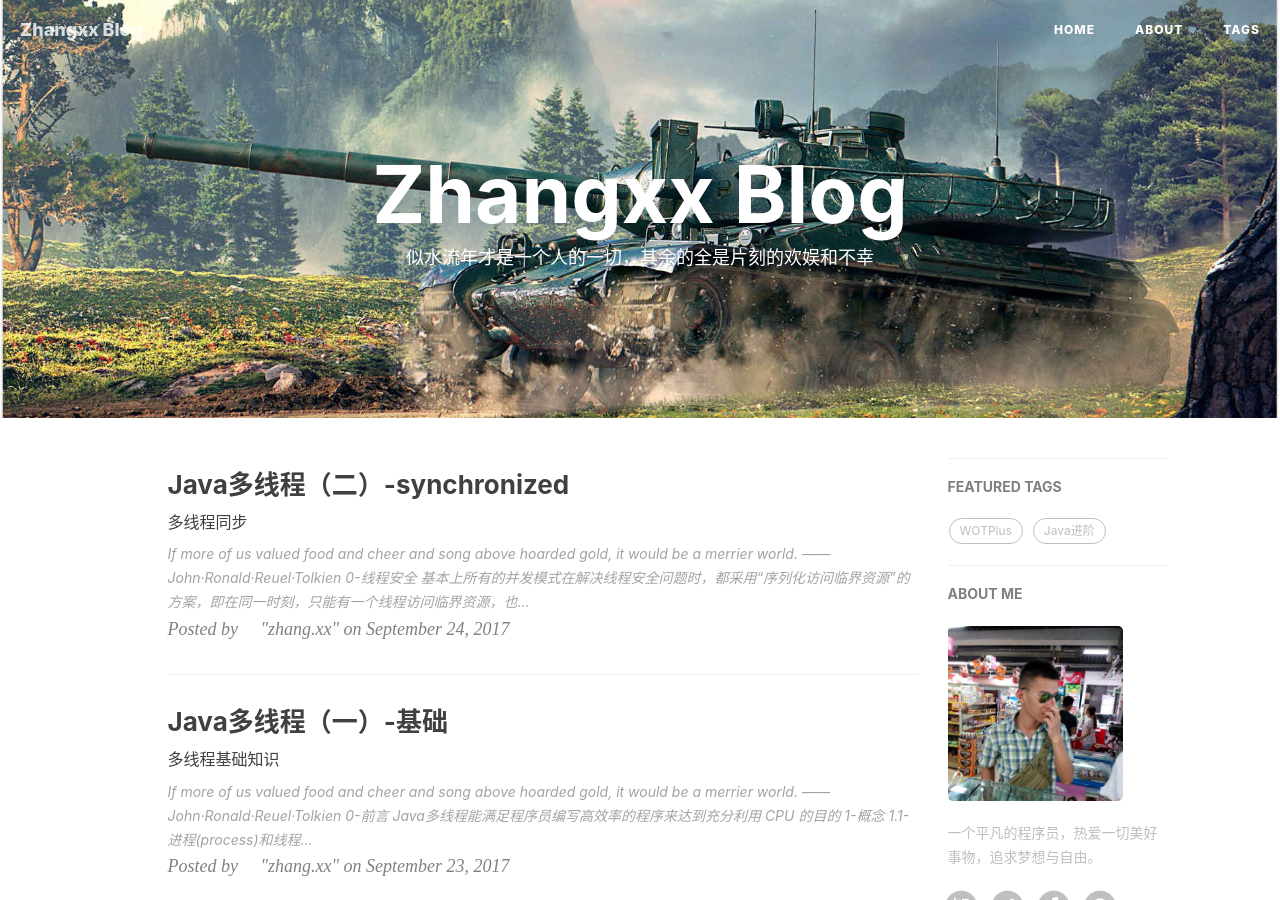
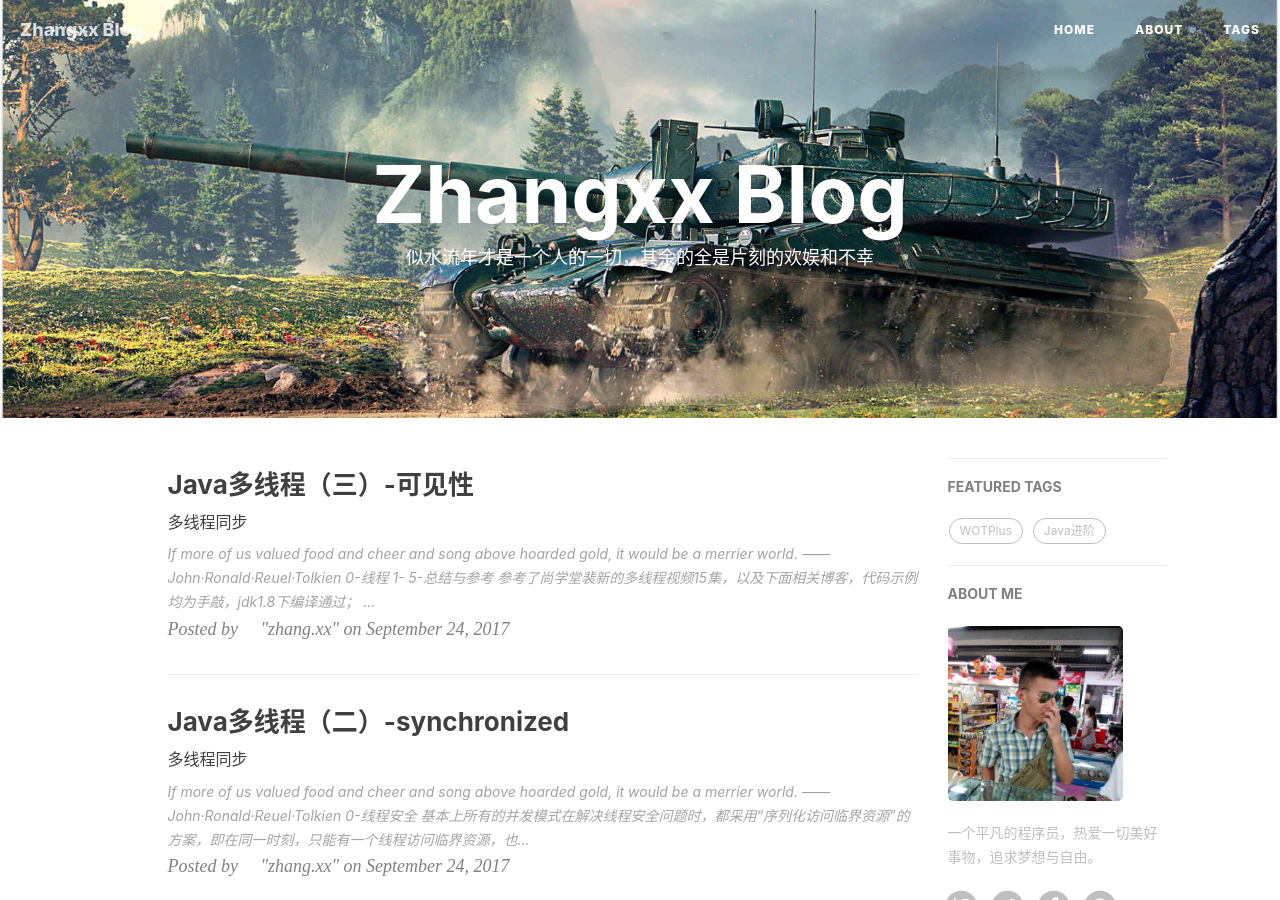
Before and after one commit to zhangxx0/zhangxx0.github.io, a Jekyll site: the page built from index.html, in a window 1280 px wide and 900 px high. Built offline with Jekyll 4.4.1, drawn with Linux system fonts in a browser that asks for light colours; nearby versions of some CDN libraries; the list of posts is cut into pages by our own code; comment, search, counter and statistics services are not loaded; some of the changed text lies outside the part shown.

Commit message:
add 03 and change 02

````diff
--- a/_posts/2017-09-23-java-thread-02.markdown
+++ b/_posts/2017-09-24-java-thread-02.markdown
@@ -184,12 +184,29 @@
 ```
 生产者消费者模式的实现还有其他的方法，可以进一步的学习。
 
-## 5-总结与参考
+* wait/notify实现
+* lock实现
+* BlockingQueue实现
+* 管道实现
+
+## 5-高级多线程控制类
+Java1.5提供了一个非常高效实用的多线程包:java.util.concurrent, 提供了大量高级工具,可以帮助开发者编写高效、易维护、结构清晰的Java多线程程序。
+
+参照：[九阴真经：高级多线程控制类](http://www.jianshu.com/p/40d4c7aebd66)
+
+## 5.1-ThreadLocal类
+## 5.2-原子类（AtomicInteger、AtomicBoolean……）
+## 5.3-Lock类
+## 5.4-容器类
+## 5.5-管理类
+
+## 6-总结与参考
 参考了尚学堂裴新的多线程视频15集，以及下面相关博客，代码示例均为手敲，jdk1.8下编译通过；
 
 参考：
 
 [Java多线程干货系列—（二）synchronized](http://tengj.top/2016/05/03/threadsynchronized2/)
+[Java中的多线程你只要看这一篇就够了](http://www.jianshu.com/p/40d4c7aebd66)
 
 
 2017年9月-by zhang.xx
--- /dev/null
+++ b/_posts/2017-09-24-java-thread-03.markdown
@@ -0,0 +1,29 @@
+---
+layout:     post
+title:      "Java多线程（三）-可见性"
+subtitle:   "多线程同步"
+date:       2017-09-24 01:00:00
+author:     "zhang.xx"
+header-img: "img/post-everydayguess.jpg"
+catalog: true
+tags:
+    - Java进阶
+---
+
+> If more of us valued food and cheer and song above hoarded gold, it would be a merrier world. ——**John·Ronald·Reuel·Tolkien**
+
+---
+
+## 0-线程
+
+## 1-
+
+## 5-总结与参考
+参考了尚学堂裴新的多线程视频15集，以及下面相关博客，代码示例均为手敲，jdk1.8下编译通过；
+
+参考：
+
+[Java多线程干货系列—（二）synchronized](http://tengj.top/2016/05/03/threadsynchronized2/)
+
+
+2017年9月-by zhang.xx
````
